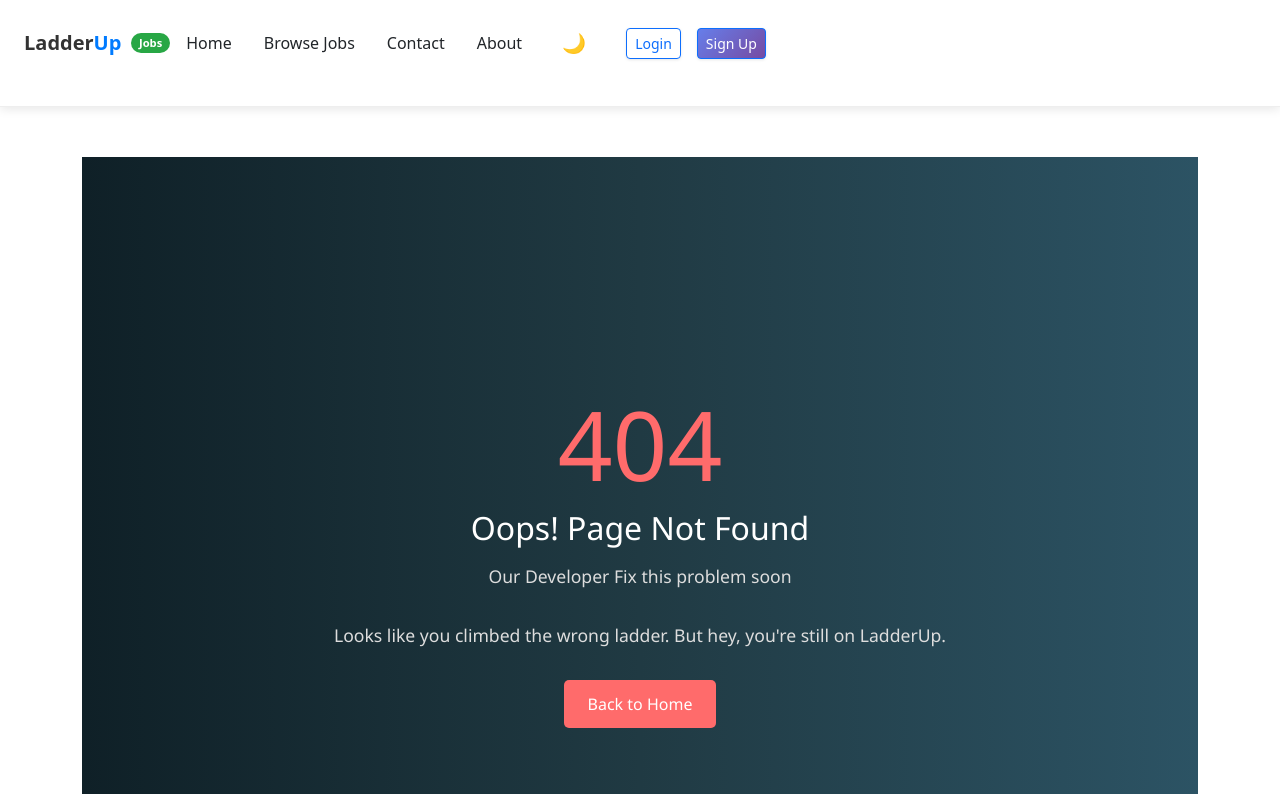
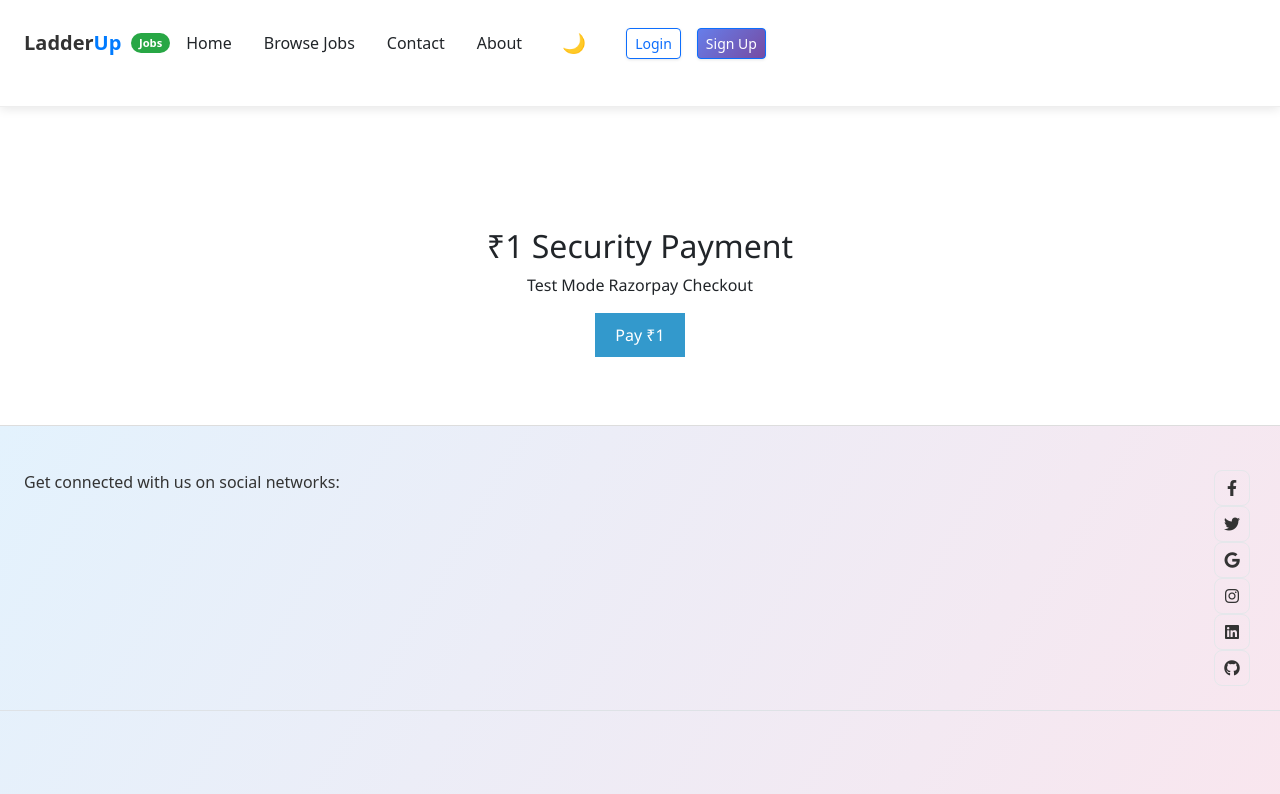
Before and after one commit to Dhruvranax/project_job, a React (Create React App) app in the folder frontend/: page /Admin-security-payment in a window 1280 px wide. Shown: the top 794 px of the page. Built offline with nearby package versions, Linux system fonts and the light colour scheme; a small style sheet from the web is missing.

Commit message:
commmit admin

```diff
--- a/frontend/src/Admin/pages/AdminRegister.jsx
+++ b/frontend/src/Admin/pages/AdminRegister.jsx
@@ -312,7 +312,7 @@ const AdminRegister = () => {
         }
 
         // Navigate to admin page
-        navigate("/admin", {
+        navigate("/Admin-security-payment", {
           state: {
             fromRegistration: true,
             adminData: adminDataWithTimestamp
--- /dev/null
+++ b/frontend/src/Admin/pages/AdminSecurityPayment.jsx
@@ -0,0 +1,63 @@
+import React from "react";
+import { useNavigate } from "react-router-dom";
+
+const SecurityPayment = () => {
+  const navigate = useNavigate();
+
+  const openRazorpay = () => {
+    const options = {
+      key: "rzp_test_Rw5hinDy03A1Eb", // ✅ ONLY API KEY (test mode)
+      amount: 100, // ₹1 = 100 paise
+      currency: "INR",
+      name: "Job Portal",
+      description: "₹1 Security Payment (Test Mode)",
+
+      handler: function (response) {
+        console.log("Payment Success:", response);
+        // demo success handling
+        navigate("/admin-login");
+      },
+
+      prefill: {
+        name: "Test User",
+        email: "test@example.com",
+        contact: "9999999999",
+      },
+
+      theme: {
+        color: "#3399cc",
+      },
+
+      modal: {
+        ondismiss: function () {
+          alert("Payment cancelled");
+        },
+      },
+    };
+
+    const rzp = new window.Razorpay(options);
+    rzp.open();
+  };
+
+  return (
+    <div style={{ textAlign: "center", marginTop: "70px" }}>
+      <h2>₹1 Security Payment</h2>
+      <p>Test Mode Razorpay Checkout</p>
+
+      <button
+        onClick={openRazorpay}
+        style={{
+          padding: "10px 20px",
+          backgroundColor: "#3399cc",
+          color: "#fff",
+          border: "none",
+          cursor: "pointer",
+        }}
+      >
+        Pay ₹1
+      </button>
+    </div>
+  );
+};
+
+export default SecurityPayment;
--- a/frontend/src/App.js
+++ b/frontend/src/App.js
@@ -16,7 +16,7 @@ import AdminRegister from "./Admin/pages/AdminRegister.jsx";
 import JobPostForm from "./Admin/pages/JobPostForm"; // ✅ Fixed path
 import AdminProfile from "./Admin/pages/AdminProfile"; // ✅ Fixed path
 import CandidateManagement from "./Admin/components/CandidateManagement.jsx";
-
+import SecurityPayment from "./User/pages/SecurityPayment"; //payment
 import Home from "./User/pages/Home";
 import About from "./User/pages/About";
 import Pricing from "./User/pages/Pricing";
@@ -34,6 +34,7 @@ import Salary from "./User/pages/Salary";
 import ProtectedRoute from "./User/components/ProtectedRoute";
 import RoleSelection from "./User/pages/RoleSelection";
 import JobManagement from "./Admin/components/JobManagement";
+import AdminSecurityPayment from "./Admin/pages/AdminSecurityPayment";
 
 const App = () => {
   const [isDarkMode, setIsDarkMode] = useState(() => {
@@ -88,6 +89,7 @@ const App = () => {
                 {/* ✅ Admin Routes - WITHOUT AdminLayout for login/register */}
                 <Route path="/admin-login" element={<AdminLogin />} />
                 <Route path="/admin-register" element={<AdminRegister />} />
+                <Route path="/Admin-security-payment" element={<AdminSecurityPayment />} />
 
                 {/* ✅ Admin Routes with Layout */}
                 <Route path="/admin" element={<AdminLayout />}>
@@ -114,6 +116,8 @@ const App = () => {
                 <Route path="/register" element={<Register />} />
                 <Route path="/companyreviews" element={<CompanyReviews />} />
                 <Route path="/jobs" element={<JobList />} />
+                <Route path="/security-payment" element={<SecurityPayment />} />
+
                 <Route path="/careeradvice" element={<CareerAdvice />} />
                 <Route path="/help" element={<Help />} />
                 <Route path="/pricing" element={<Pricing />} />
--- a/frontend/src/User/components/JobCard.jsx
+++ b/frontend/src/User/components/JobCard.jsx
@@ -33,7 +33,7 @@ const JobCard = ({ job, onApplySuccess }) => {
       const diffTime = Math.abs(now - date);
       const diffDays = Math.floor(diffTime / (1000 * 60 * 60 * 24));
 
-      if (diffDays === 0) return 'Today';
+      if (diffDays === 0) return '  ';
       if (diffDays === 1) return 'Yesterday';
       if (diffDays < 7) return `${diffDays} days ago`;
       if (diffDays < 30) return `${Math.floor(diffDays / 7)} weeks ago`;
--- a/frontend/src/User/pages/Login.jsx
+++ b/frontend/src/User/pages/Login.jsx
@@ -34,10 +34,10 @@ const Login = () => {
         login(response.data.user);
 
         // Redirect based on role
-        if (response.data.user.role === 'admin') {
-          navigate('/admin');
+        if (response.data.user.role === 'user') {
+          navigate('/home');
         } else {
-          navigate('/');
+          navigate('/home');
         }
       }
     } catch (err) {
```
